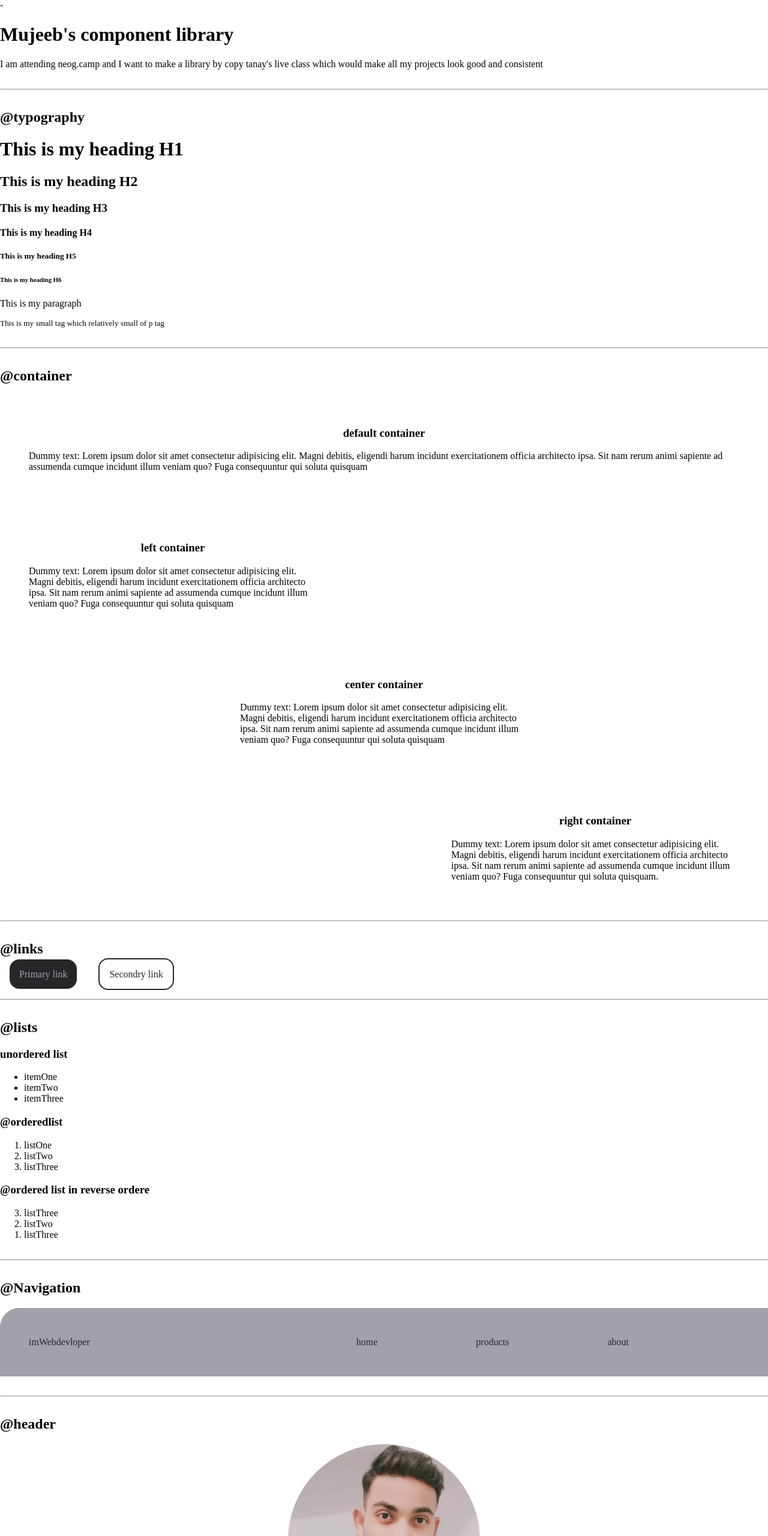
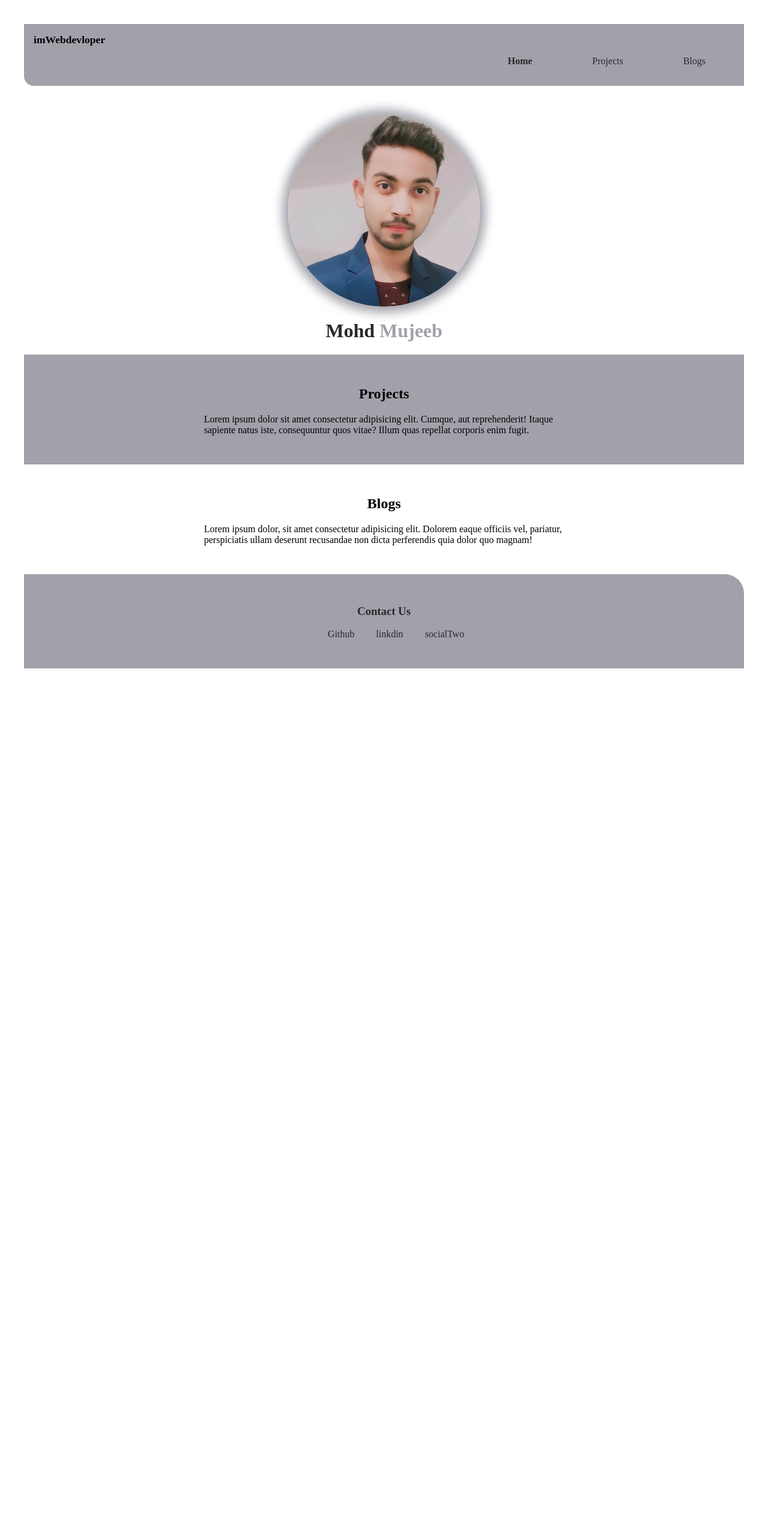
Before and after one commit to mmc7865/My-Portfolio, a plain HTML site: page index.html in a window 1280 px wide. Shown: the top 2560 px of the page at 60% size. After the commit the page ends 1154 px from the top, so only its background shows below. Drawn offline with Linux system fonts and the light colour scheme.

Commit message:
home:done

```diff
--- a/index.html
+++ b/index.html
@@ -1,127 +1,50 @@
--<!DOCTYPE html>
+<!DOCTYPE html>
 <html lang="en">
 <head>
     <meta charset="UTF-8">
     <meta name="viewport" content="width=device-width, initial-scale=1.0">
-    <title>Dummy-for-Portfolio</title>
+    <title>Mujeeb-Portfolio</title>
     <link rel="stylesheet" class="link-primary" href="styles.css">
 </head>
 <body>
-    <h1>Mujeeb's component library</h1>
-    <p>I am attending neog.camp and I want to make a library by copy tanay's live class which would make all my projects look good and consistent</p>
-    <hr>
 
-    <h2>@typography</h2>
-    <h1>This is my heading H1</h1>
-    <h2>This is my heading H2</h2>
-    <h3>This is my heading H3</h3>
-    <h4>This is my heading H4</h4>
-    <h5>This is my heading H5</h5>
-    <h6>This is my heading H6</h6>
-    <p>This is my paragraph</p>
-    <small>This is my small tag which relatively small of p tag</small>
-    <hr>
+    <nav class="navigation">
+        <div class="logo">imWebdevloper</div>
+        <ul class="navbar">
+            <li><a class="nav-pills link-active" href="/" >Home</a></li>
+            <li><a class="nav-pills" href="/">Projects</a></li>
+            <li><a class="nav-pills" href="/">Blogs</a></li>
+        </ul>
+    </nav>
 
-    <h2>@container</h2>
-    <div class="container default-container ">
-        <h3>default container</h3>
-        <p>Dummy text: Lorem ipsum dolor sit amet consectetur adipisicing elit. Magni debitis, eligendi harum incidunt exercitationem officia architecto ipsa. Sit nam rerum animi sapiente ad assumenda cumque incidunt illum veniam quo? Fuga consequuntur qui soluta quisquam</p>
-    </div>
-    <div class="container left-container ">
-        <h3>left container</h3>
-        <p>Dummy text: Lorem ipsum dolor sit amet consectetur adipisicing elit. Magni debitis, eligendi harum incidunt exercitationem officia architecto ipsa. Sit nam rerum animi sapiente ad assumenda cumque incidunt illum veniam quo? Fuga consequuntur qui soluta quisquam</p>
-    </div>
-    <div class="container center-container">
-        <h3>center container</h3>
-        <p>Dummy text: Lorem ipsum dolor sit amet consectetur adipisicing elit. Magni debitis, eligendi harum incidunt exercitationem officia architecto ipsa. Sit nam rerum animi sapiente ad assumenda cumque incidunt illum veniam quo? Fuga consequuntur qui soluta quisquam</p>
-    </div>
-    <div class="container right-container">
-        <h3>right container</h3>
-        <p>Dummy text: Lorem ipsum dolor sit amet consectetur adipisicing elit. Magni debitis, eligendi harum incidunt exercitationem officia architecto ipsa. Sit nam rerum animi sapiente ad assumenda cumque incidunt illum veniam quo? Fuga consequuntur qui soluta quisquam.</p>
-    </div>
-    <hr>
-
-    <div class="links">
-        <h2>@links</h2>
-        <a class="link-primary" href="/">Primary link</a>
-        <a class="link-secondry" href="/">Secondry link</a>
-    </div>
-        <hr>
-
-
-
-    <h2>@lists</h2>
-    <h3>unordered list</h3>
-    <ul>
-        <li>itemOne</li>
-        <li>itemTwo</li>
-        <li>itemThree</li>
-    </ul>
-
-    <h3>@orderedlist</h3>
-    <ol>
-        <li>listOne</li>
-        <li>listTwo</li>
-        <li>listThree</li>
-    </ol>
-
-    <h3>@ordered list in reverse ordere</h3>
-    <ol reversed>
-        <li>listThree</li>
-        <li>listTwo</li>
-        <li>listThree</li>
-    </ol>
-    <hr>
-
-
-    <h2>@Navigation</h2>
-<div class="navigation">
-    <div class="logo"><a class="nav-pills"href="/">imWebdevloper</a></div>
-    <ul class="navbar">
-        <li><a class="nav-pills" href="/" action="active">home</a></li>
-        <li><a class="nav-pills" href="/">products</a></li>
-        <li><a class="nav-pills" href="/">about</a></li>
-    </ul>
-</div>
-<hr>
-
-
-    <h2>@header</h2>
     <header>
-
         <img src="/pics/hero.jpg" alt="">
         <h1>Mohd <span>Mujeeb</span></h1>
         </header>
-<hr>
-
-<h2>@section</h2>
-
-    <section class="sections">
-        <div class="center">
-            <h2>heading inside section</h2>
-            <p>Lorem ipsum dolor, sit amet consectetur adipisicing elit. Dolorem eaque officiis vel, pariatur, perspiciatis ullam deserunt recusandae non dicta perferendis quia dolor quo magnam!</p>
-        </div>
-    </section>
 
         <section class="sections ow">
             <div class="center">
-            <h2>heading inside the off white section</h2>
+                <h2>Projects</h2>
                 <p>Lorem ipsum dolor sit amet consectetur adipisicing elit. Cumque, aut reprehenderit! Itaque sapiente natus iste, consequuntur quos vitae? Illum quas repellat corporis enim fugit.</p>
             </div>
 
         </section>
 
 
+        <section class="sections">
+            <div class="center">
+                <h2>Blogs</h2>
+                <p>Lorem ipsum dolor, sit amet consectetur adipisicing elit. Dolorem eaque officiis vel, pariatur, perspiciatis ullam deserunt recusandae non dicta perferendis quia dolor quo magnam!</p>
+            </div>
+        </section>
 
-    <hr>
 
-    <h2>@footer</h2>
         <footer>
-        <h3>heading inside the footer</h3>
+            <h3>Contact Us</h3>
             <ul class="footer">
-            <li class="sociallinks">socialOne</li>
-            <li class="sociallinks">socialTwo</li>
-            <li class="sociallinks">socialThree</li>
+                <li class="social-links"> <a href="">Github</a></li>
+                <li class="social-links"> <a href="">linkdin</a></li>
+                <li class="social-links"> <a href="">socialTwo</a></li>
             </ul>
         </footer>
 
--- a/styles.css
+++ b/styles.css
@@ -7,7 +7,7 @@
 
 }
 body {
-    margin: 0px;
+    margin: 40px;
     padding: 0px;
 }
 
@@ -66,36 +66,30 @@ h2{
 /* @Navigation */
 .navigation{
     background-color: var(--secondry-color);
-    padding: 3rem;
-    border-top-left-radius: 2rem;
+    padding: 1rem;
+    border-bottom-left-radius: 1rem;
 }
-.logo{
-
+.navigation .logo{
+    font-weight: bold;
+    font-size: 1.1rem;
+}
+.navbar{
+    text-align: right;
+}
+.navbar li{
     display: inline;
 
 }
-.logo a{
+.navbar li a{
     text-decoration: none;
     color: var(--primary-color);
-    cursor: pointer;;
+    text-align: right;
+    padding: 3rem;
 }
-.navbar{
+.navigation .link-active{
+    font-weight: bold;
+}
 
-    display: inline;
-    margin-left: 20rem;
-
-}
-.navbar li{
-    list-style: none;
-    display: inline;
-}
-.navbar li a{
-    text-decoration: none;
-    padding: 3rem;
-    margin: 2rem;
-    color: var(--primary-color);
-
-}
 
 /* @header */
 img{
@@ -103,8 +97,11 @@ img{
     border-radius: 50%;
     max-width: 20rem;
     margin: auto;
+    margin-top: 3rem;
+    box-shadow: 0px 1px 17px 9px var(--secondry-color);
 
 }
+
 header h1{
     text-align: center;
     color: var(--primary-color);
@@ -134,15 +131,18 @@ section .center{
 /* @footer */
 footer{
     text-align: center;
-    background-color: var(--primary-color);
-    color: var(--secondry-color);
+    background-color: var(--secondry-color);
+    color: var(--primary-color);
     padding: 2rem;
-    border-bottom-right-radius: 2rem;
+    border-top-right-radius: 2rem;
 }
 
 .footer .social-links{
 list-style: none;
 display: inline;
-padding: 2rem;
-cursor: pointer;
+padding: 1rem;
 }
+.social-links a{
+    text-decoration: none;
+    color: var(--primary-color);
+}
```
Also changed, not shown: lib/components.html (added, +129 -0 lines). Lines whose indentation alone changed are shown as unchanged.
